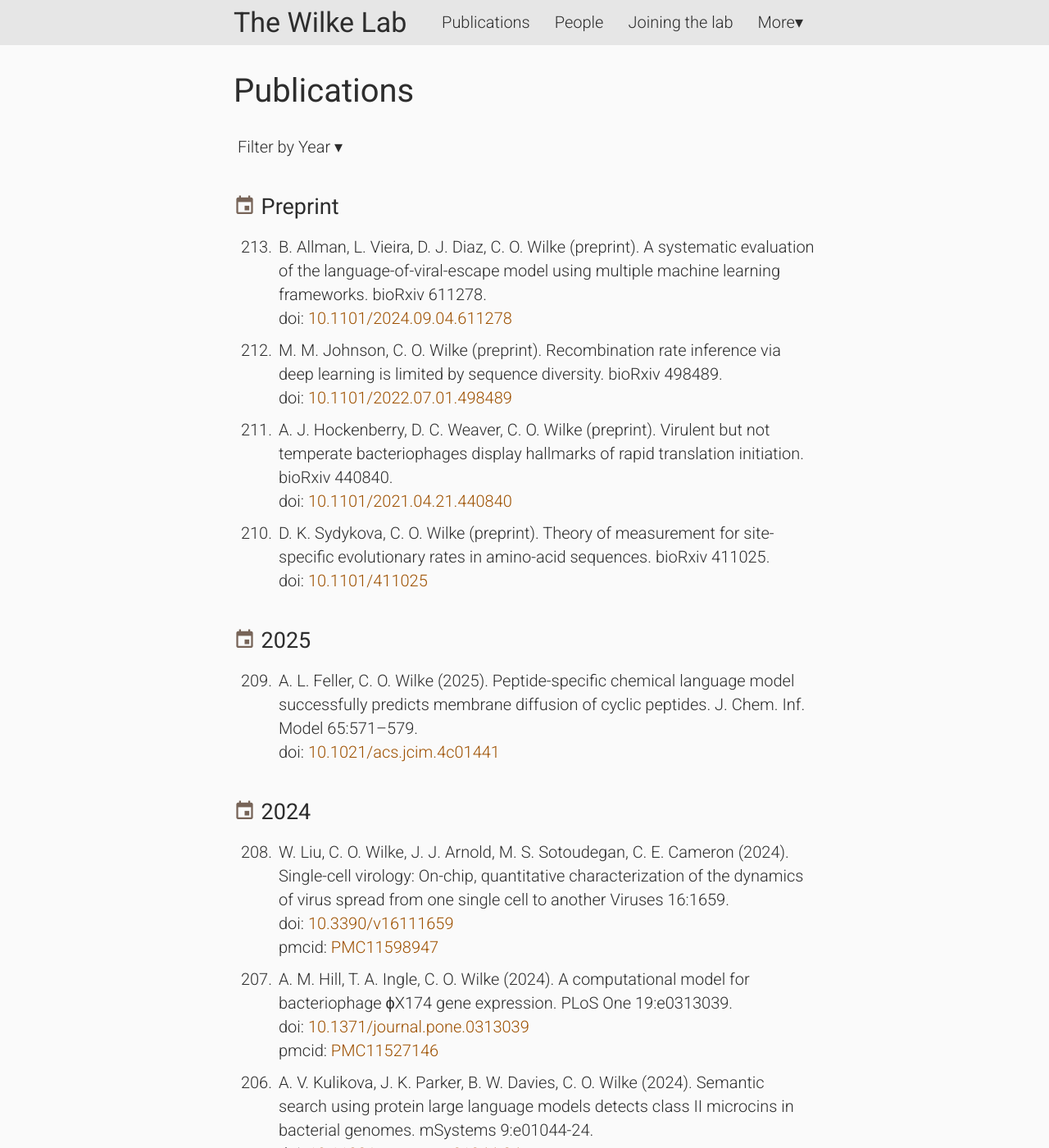
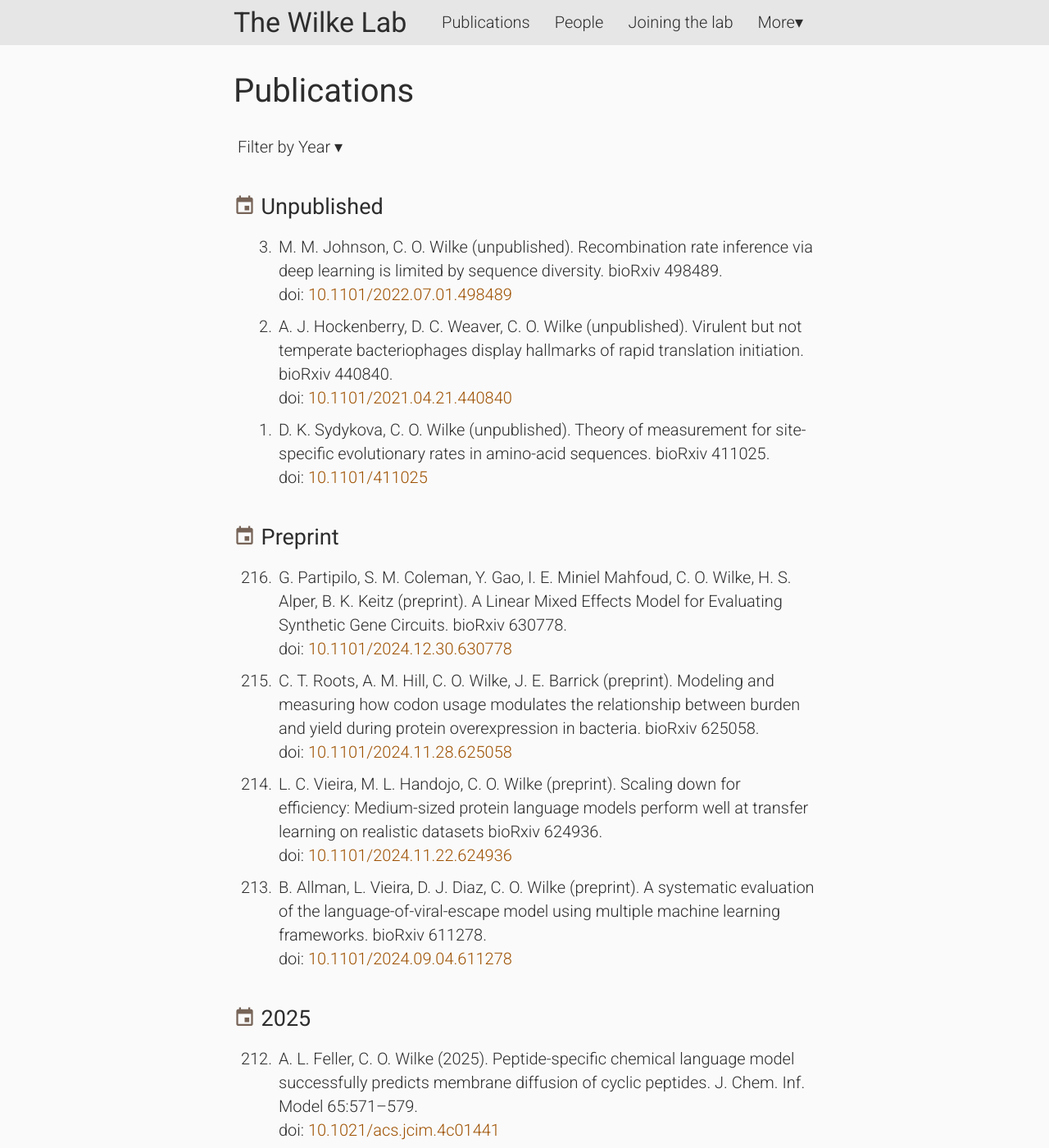
Before and after one commit to wilkelab/wilkelab.github.io, a Jekyll site: the page built from publications.html, in a window 1280 px wide and 1400 px high. Shown: the whole window at 82% size. Built offline with Jekyll 4.4.1, drawn with Linux system fonts in a browser that asks for light colours; nearby versions of some CDN libraries; some of the changed text lies outside the part shown.

Commit message:
update pubs

```diff
--- a/_data/publications.yml
+++ b/_data/publications.yml
@@ -1,26 +1,26 @@
+- author: G. Partipilo, S. M. Coleman, Y. Gao, I. E. Miniel Mahfoud, C. O. Wilke, H. S. Alper, B. K. Keitz
+  year: preprint
+  title: A Linear Mixed Effects Model for Evaluating Synthetic Gene Circuits.
+  ref: bioRxiv 630778
+  doi: 10.1101/2024.12.30.630778
+
+- author: C. T. Roots, A. M. Hill, C. O. Wilke, J. E. Barrick
+  year: preprint
+  title: Modeling and measuring how codon usage modulates the relationship between burden and yield during protein overexpression in bacteria.
+  ref: bioRxiv 625058
+  doi: 10.1101/2024.11.28.625058
+
+- author: L. C. Vieira, M. L. Handojo, C. O. Wilke
+  year: preprint
+  title: "Scaling down for efficiency: Medium-sized protein language models perform well at transfer learning on realistic datasets"
+  ref: bioRxiv 624936
+  doi: 10.1101/2024.11.22.624936
+
 - author: B. Allman, L. Vieira, D. J. Diaz, C. O. Wilke
   year: preprint
   title: A systematic evaluation of the language-of-viral-escape model using multiple machine learning frameworks.
   ref: bioRxiv 611278
   doi: 10.1101/2024.09.04.611278
-
-- author: M. M. Johnson, C. O. Wilke
-  year: preprint
-  title: Recombination rate inference via deep learning is limited by sequence diversity.
-  ref: "bioRxiv 498489"
-  doi: 10.1101/2022.07.01.498489
-
-- author: A. J. Hockenberry, D. C. Weaver, C. O. Wilke
-  year: preprint
-  title: Virulent but not temperate bacteriophages display hallmarks of rapid translation initiation.
-  ref: "bioRxiv 440840"
-  doi: 10.1101/2021.04.21.440840
-
-- author: D. K. Sydykova, C. O. Wilke
-  year: preprint
-  title: Theory of measurement for site-specific evolutionary rates in amino-acid sequences.
-  ref: "bioRxiv 411025"
-  doi: 10.1101/411025
 
 - author: A. L. Feller, C. O. Wilke
   year: 2025
@@ -1426,3 +1426,21 @@
   title: "Photon splitting in strong magnetic fields: asymptotic approximation formulae vs. accurate numerical results."
   ref: "Phys. Rev. D 55:997–1000"
   doi: 10.1103/PhysRevD.55.997
+
+- author: M. M. Johnson, C. O. Wilke
+  year: unpublished
+  title: Recombination rate inference via deep learning is limited by sequence diversity.
+  ref: "bioRxiv 498489"
+  doi: 10.1101/2022.07.01.498489
+
+- author: A. J. Hockenberry, D. C. Weaver, C. O. Wilke
+  year: unpublished
+  title: Virulent but not temperate bacteriophages display hallmarks of rapid translation initiation.
+  ref: "bioRxiv 440840"
+  doi: 10.1101/2021.04.21.440840
+
+- author: D. K. Sydykova, C. O. Wilke
+  year: unpublished
+  title: Theory of measurement for site-specific evolutionary rates in amino-acid sequences.
+  ref: "bioRxiv 411025"
+  doi: 10.1101/411025
```
